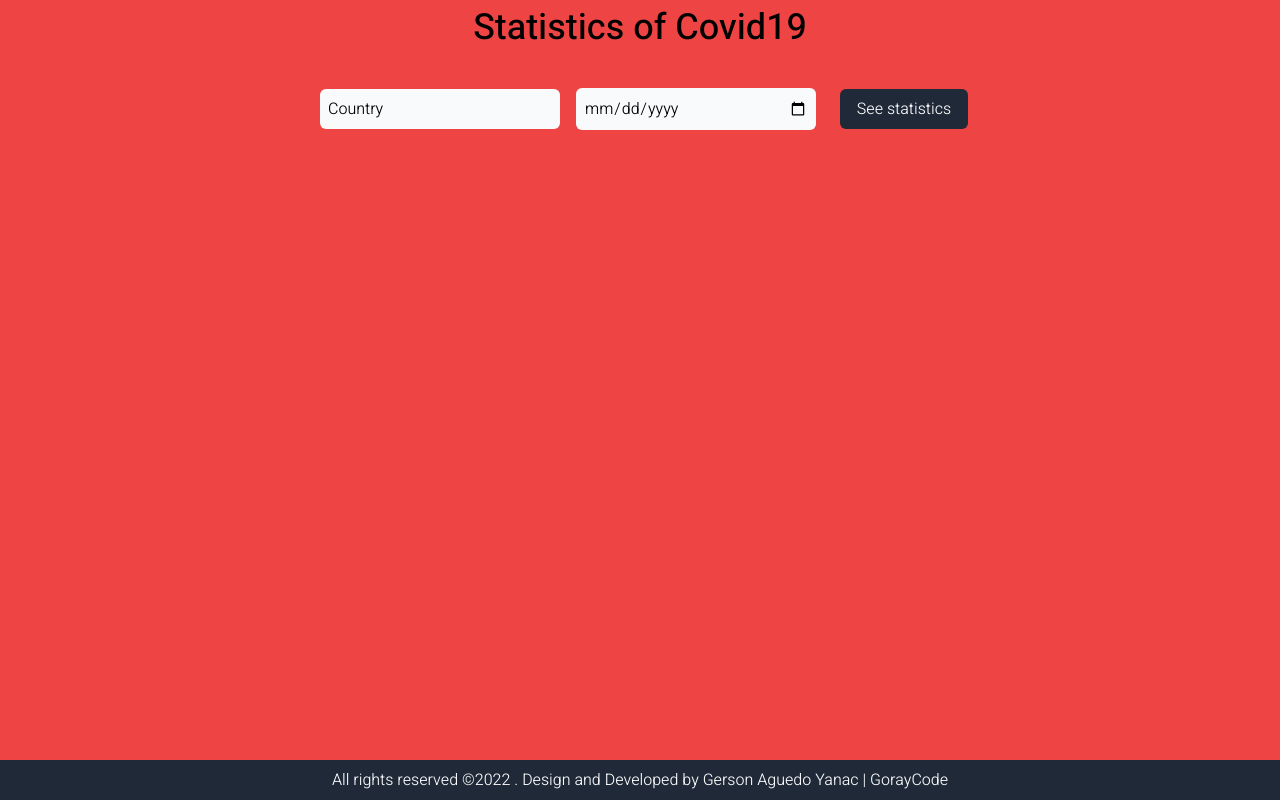
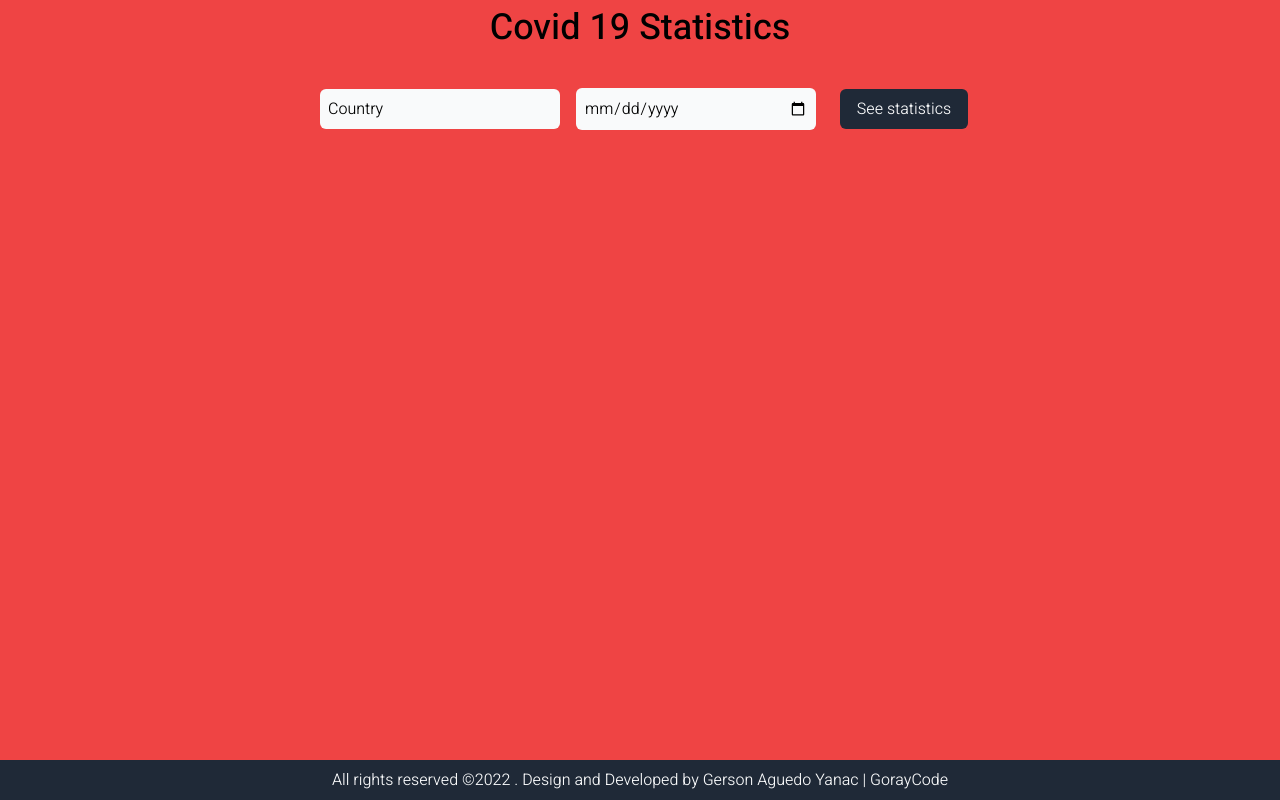
Before and after one commit to goraydev/Statistics-of-Covid19, a plain HTML site: page index.html in a window 1280 px wide. Drawn offline with nearby package versions, Linux system fonts and the light colour scheme; some packages are replaced by stand-ins of ours; a script that the page names is missing.

Commit message:
Update title h1

```diff
--- a/index.html
+++ b/index.html
@@ -35,7 +35,7 @@
   </head>
   <body class="bg-red-500">
     <h1 class="container text-4xl text-center py-2 px-2">
-      Statistics of Covid19
+      Covid 19 Statistics
     </h1>
 
     <form action="" id="form" class="container form">
@@ -77,21 +77,27 @@
         <div
           class="results__data grid grid-cols-1 md:grid-cols-3 justify-center items-center mt-5 mb-20 md:mb-0 gap-6"
         >
-          <article class="flex flex-col justify-center items-center gap-2 bg-gray-50 rounded-lg card">
+          <article
+            class="flex flex-col justify-center items-center gap-2 bg-gray-50 rounded-lg card"
+          >
             <p class="text-2xl py-1">Cases</p>
             <figure>
               <img class="results__img" src="img/virus.png" alt="Cases" />
             </figure>
             <p class="text-2xl py-1" id="pCases">2160</p>
           </article>
-          <article class="flex flex-col justify-center items-center gap-2 bg-gray-50 rounded-lg card">
+          <article
+            class="flex flex-col justify-center items-center gap-2 bg-gray-50 rounded-lg card"
+          >
             <p class="text-2xl py-1">Deaths</p>
             <figure>
               <img class="results__img" src="img/coffin.png" alt="Deaths" />
             </figure>
             <p class="text-2xl py-1" id="pDeaths">2160</p>
           </article>
-          <article class="flex flex-col justify-center items-center gap-2 bg-gray-50 rounded-lg card">
+          <article
+            class="flex flex-col justify-center items-center gap-2 bg-gray-50 rounded-lg card"
+          >
             <p class="text-2xl py-1">Tests</p>
             <figure>
               <img
@@ -118,6 +124,5 @@
     <script src="js/app.js" type="module"></script>
     <script src="js/getapi.js" type="module"></script>
     <script src="//cdn.jsdelivr.net/npm/sweetalert2@11"></script>
-
   </body>
 </html>
```
